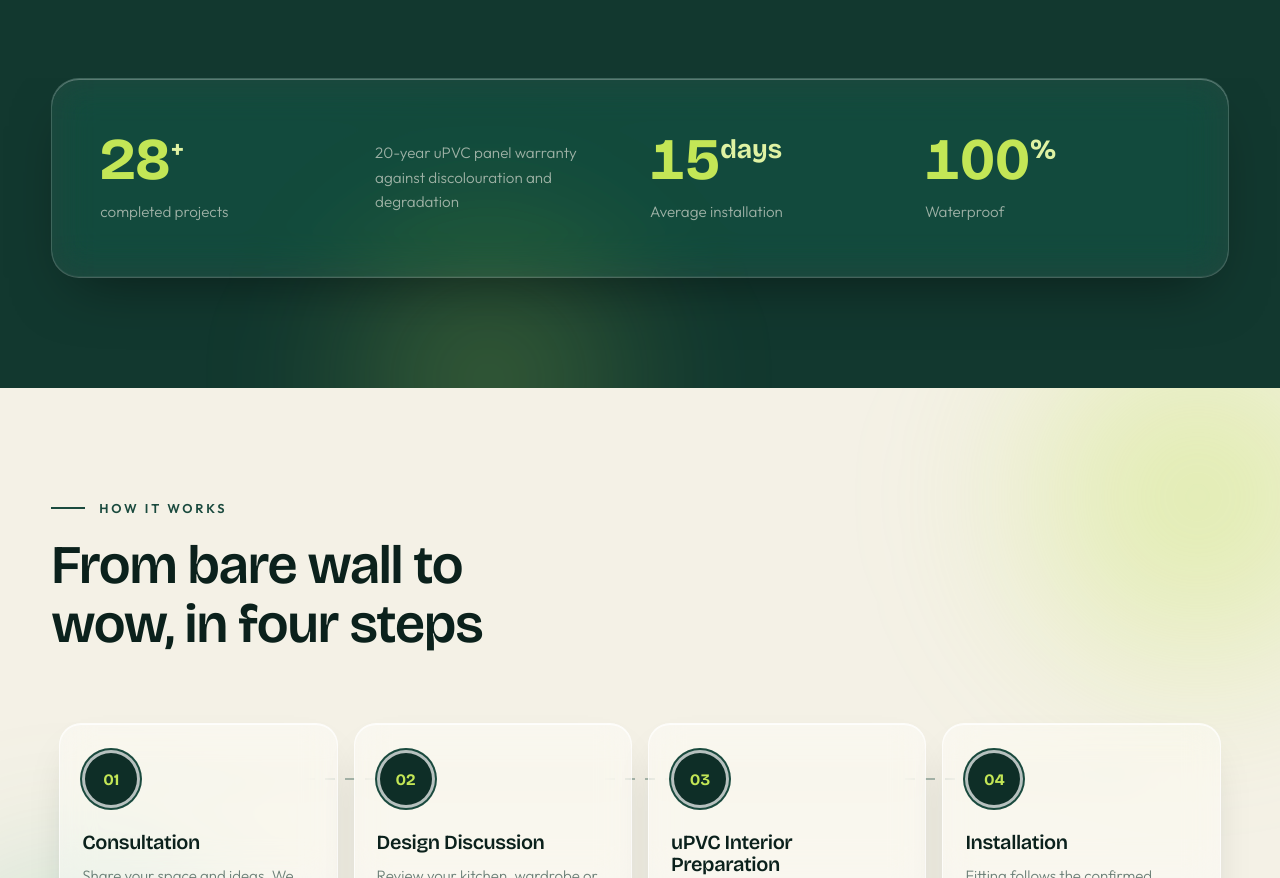
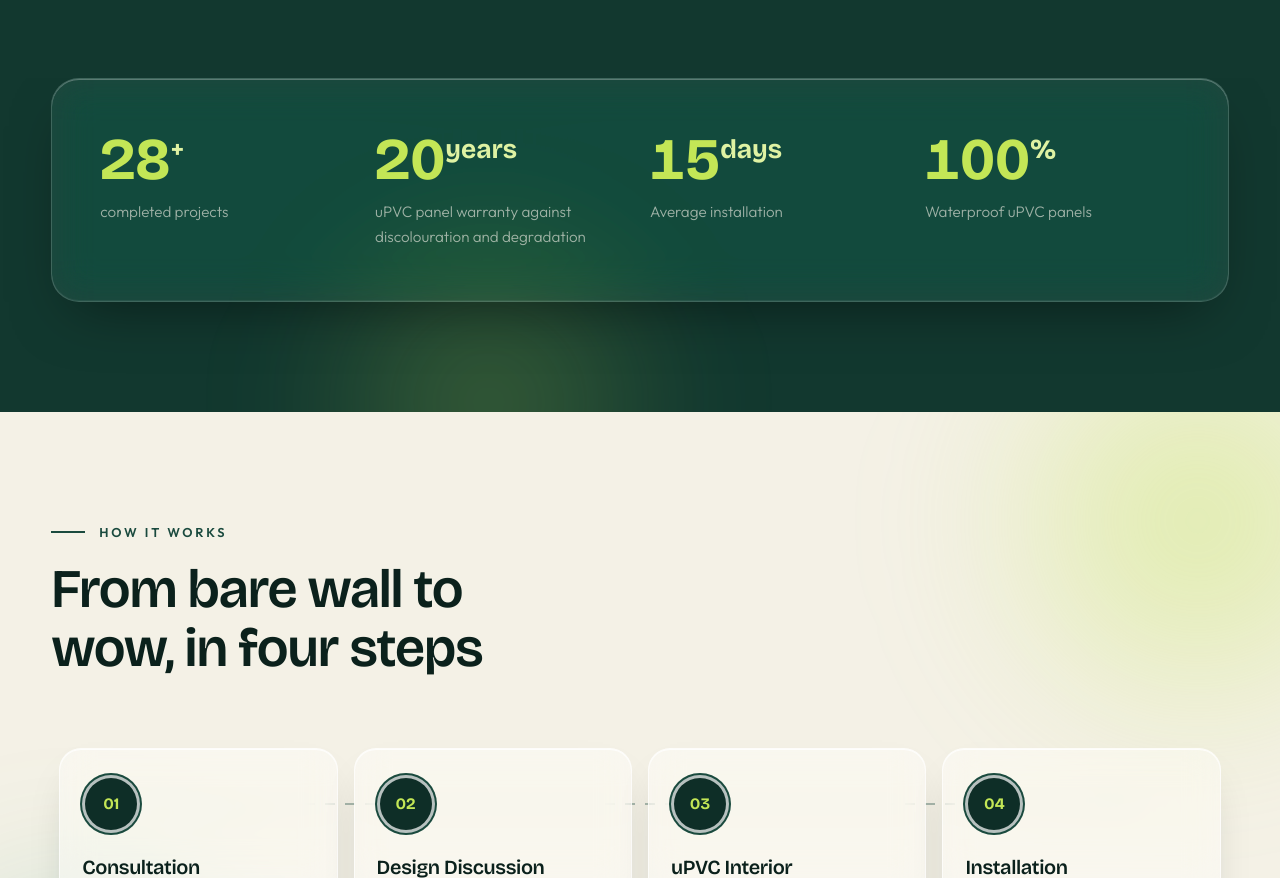
Before and after one commit to prithvi0301-lab/decofy-site, a plain HTML site: page index.html in a window 1280 px wide. Shown: the part 6100-6978 px from the top of the page. Drawn offline with nearby package versions, Linux system fonts and the light colour scheme.

Commit message:
Show the 20-year warranty as a stat figure and tie 100% waterproof to the panels
Homepage stats strip only: the warranty cell now uses the same lime .num
figure ("20 years") as its neighbours, with the approved scope line below.
The 100% label now reads "Waterproof uPVC panels".

Co-Authored-By: Claude Opus 5.5 <noreply@anthropic.com>

```diff
--- a/index.html
+++ b/index.html
@@ -1029,9 +1029,9 @@ footer{background:var(--forest);padding:64px 0 40px;border-top:1px solid rgba(19
   <div class="container">
     <div class="stat-row">
       <div class="stat reveal"><div class="num"><span data-count="28">28</span><sup>+</sup></div><p>completed projects</p></div>
-      <div class="stat reveal" data-delay="1"><p>20-year uPVC panel warranty against discolouration and degradation</p></div>
+      <div class="stat reveal" data-delay="1"><div class="num"><span data-count="20">20</span><sup>years</sup></div><p>uPVC panel warranty against discolouration and degradation</p></div>
       <div class="stat reveal" data-delay="2"><div class="num"><span data-count="15">15</span><sup>days</sup></div><p>Average installation</p></div>
-      <div class="stat reveal" data-delay="3"><div class="num"><span data-count="100">100</span><sup>%</sup></div><p>Waterproof</p></div>
+      <div class="stat reveal" data-delay="3"><div class="num"><span data-count="100">100</span><sup>%</sup></div><p>Waterproof uPVC panels</p></div>
     </div>
   </div>
 </section>
```
